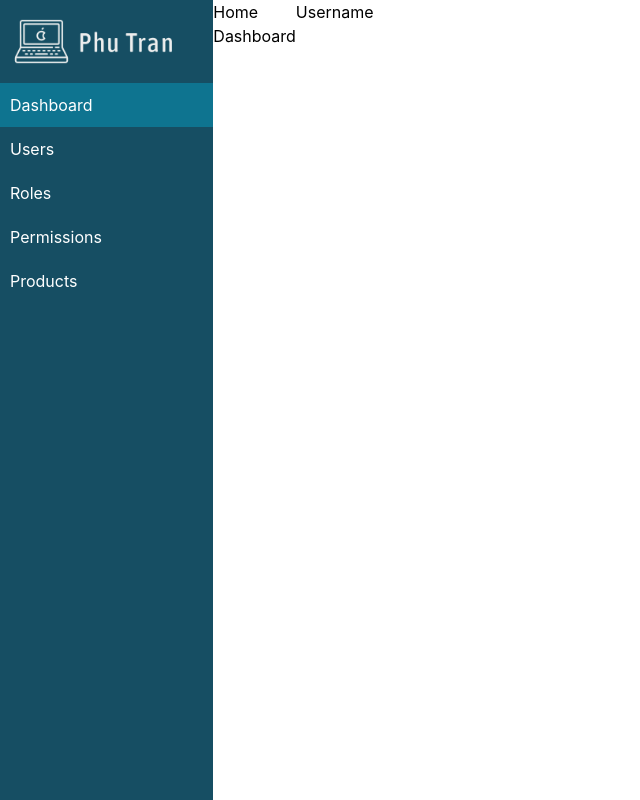
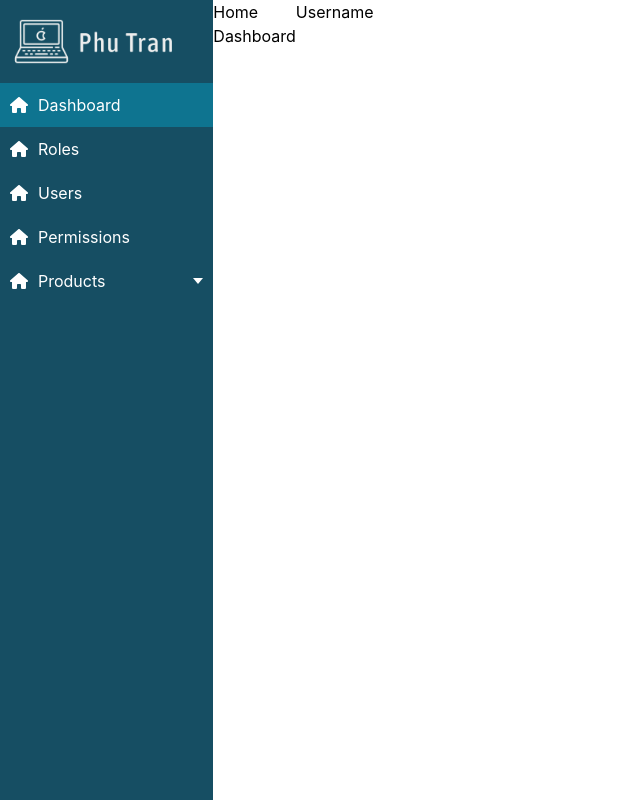
Before and after one commit to phutran2597/app, a Next.js app: page /home in a window 1280 px wide. Shown: the whole page, without its empty margins (0-640 px from the left). Built offline with nearby package versions, Linux system fonts and the light colour scheme.

Commit message:
Update sidebar

```diff
--- a/package.json
+++ b/package.json
@@ -9,6 +9,10 @@
     "lint": "next lint"
   },
   "dependencies": {
+    "@fortawesome/fontawesome-svg-core": "^6.1.1",
+    "@fortawesome/free-regular-svg-icons": "^6.1.1",
+    "@fortawesome/free-solid-svg-icons": "^6.1.1",
+    "@fortawesome/react-fontawesome": "^0.1.18",
     "lodash": "^4.17.21",
     "next": "12.1.4",
     "react": "18.0.0",
--- a/src/assets/css/style.scss
+++ b/src/assets/css/style.scss
@@ -18,3 +18,30 @@ a {
 * {
   box-sizing: border-box;
 }
+
+.sidebar{
+  &__nav{
+    a{
+      &.has-sub{
+        position:relative;
+        &:after{
+          content:'';
+          position:absolute;
+          top:50%;
+          right:10px;
+          width: 0;
+          height: 0;
+          border-style: solid;
+          border-width: 6px 5px 0 5px;
+          border-color: #fff transparent transparent transparent;
+          transform:translateY(-50%);
+        }
+        &.is-active{
+          &:after{
+            transform:translateY(-50%) scaleY(-1);
+          }
+        }
+      }
+    }
+  }
+}
--- /dev/null
+++ b/src/components/MenuItems.js
@@ -0,0 +1,64 @@
+import { FontAwesomeIcon } from '@fortawesome/react-fontawesome'
+import { fas } from '@fortawesome/free-solid-svg-icons'
+import { library } from '@fortawesome/fontawesome-svg-core'
+import { useRouter } from 'next/router'
+import Link from 'next/link'
+
+library.add(fas)
+
+const MenuItems = ({ items }) => {
+    const router = useRouter()
+
+    const handleMenuChange = (e) => {
+        e.preventDefault();
+        if(!e.target.classList.contains('has-sub')){
+            router.push(e.target.href)
+        }else{
+            let subMenu = e.target.nextElementSibling;
+            e.target.classList.toggle('is-active')
+            subMenu.classList.toggle('hidden');
+        }
+    }
+
+    const renderItem = (items, classes = "") => {
+        let sorted = items.sort((a, b) => a.position - b.position);
+        return (
+            <ul className={classes != '' ? classes : ''}>
+                {
+                    sorted.map((item) =>
+                        (
+                            <li key={item.name}>
+                                <Link href={item.path}>
+                                    <a className={"flex items-center p-2.5 text-white hover:bg-cyan-700"
+                                        + (router.asPath == item.path ? " bg-cyan-700" : '')
+                                        + (item.subMenu && item.subMenu.length > 0 ? " has-sub" : '')
+                                        }
+                                        onClick={handleMenuChange}
+                                        >
+                                        <span className="icon mr-3 w-4">
+                                            {item.icon && item.icon.length > 0 ? <FontAwesomeIcon icon={item.icon} /> : ''}
+                                        </span>
+                                        {item.name}
+                                    </a>
+                                </Link>
+                                {
+                                    item.subMenu && item.subMenu.length > 0 ?  renderItem(item.subMenu, 'sub-menu hidden pl-3') : ''
+                                }
+                            </li>
+                        )
+                    )
+                }
+            </ul>
+        )
+    }
+
+    return (
+        <>
+            {
+                renderItem(items)
+            }
+        </>
+    )
+}
+
+export default MenuItems
--- a/src/components/SideNav.js
+++ /dev/null
@@ -1,45 +0,0 @@
-const SideNav = ({ sideNavList: list}) => {
-    return (
-        <nav className="sidebar__nav">
-            <ul>
-                <li>
-                    <a href="" className="flex items-center p-2.5 text-white bg-cyan-700">
-                        <span className="icon"></span>
-                        Dashboard
-                    </a>
-                </li>
-                <li>
-                    <a href="" className="flex items-center p-2.5 text-white hover:bg-cyan-700">
-                        <span className="icon"></span>
-                        Users
-                    </a>
-                </li>
-                <li>
-                    <a href="" className="flex items-center p-2.5 text-white hover:bg-cyan-700">
-                        <span className="icon"></span>
-                        Roles
-                    </a>
-                </li>
-                <li>
-                    <a href="" className="flex items-center p-2.5 text-white hover:bg-cyan-700">
-                        <span className="icon"></span>
-                        Permissions
-                    </a>
-                </li>
-                <li>
-                    <a href="" className="flex items-center p-2.5 text-white hover:bg-cyan-700">
-                        <span className="icon"></span>
-                        Products
-                    </a>
-                    <ul>
-                        <li>
-                            <a href=""></a>
-                        </li>
-                    </ul>
-                </li>
-            </ul>
-        </nav>
-    )
-}
-
-export default SideNav
--- /dev/null
+++ b/src/components/SideNavbar.js
@@ -0,0 +1,9 @@
+const SideNavbar = ({ children }) => {
+    return (
+        <nav className="sidebar__nav">
+            {children}
+        </nav>
+    )
+}
+
+export default SideNavbar
--- a/src/views/home/HomePage.js
+++ b/src/views/home/HomePage.js
@@ -1,57 +1,64 @@
 import { useRouter } from "next/router";
 import Logo from "../../assets/images/logo.png";
-import SideNav from "../../components/SideNav";
+import MenuItems from "../../components/MenuItems";
+import SideNavbar from "../../components/SideNavbar";
 
 const HomePage = () => {
-    const sideNavList = [
+    const menuItems = [
         {
-            id: 1,
-            icon: '',
             path: '/home',
             name: 'Dashboard',
             position: 1,
-            parent: 0
+            parent: 0,
+            icon: 'fa-solid fa-house',
         },
         {
-            id: 2,
-            icon: '',
             path: '/users',
             name: 'Users',
-            position: 1,
-            parent: 0
+            position: 3,
+            parent: 0,
+            icon: 'fa-solid fa-house'
         },
         {
-            id: 3,
-            icon: '',
             path: '/roles',
             name: 'Roles',
-            position: 1,
-            parent: 0
+            position: 2,
+            parent: 0,
+            icon: 'fa-solid fa-house'
         },
         {
-            id: 4,
-            icon: '',
             path: '/permissions',
             name: 'Permissions',
-            position: 1,
-            parent: 0
+            position: 4,
+            parent: 0,
+            icon: 'fa-solid fa-house'
         },
         {
-            id: 5,
-            icon: '',
             path: '/products',
             name: 'Products',
-            position: 1,
-            parent: 0
-        },
-        {
-            id: 6,
-            icon: '',
-            path: '/products/1',
-            name: 'Product 1',
-            position: 1,
-            parent: 5
-        },
+            position: 5,
+            parent: 0,
+            child: true,
+            icon: 'fa-solid fa-house',
+            subMenu: [
+                {
+
+                    path: '/products/1',
+                    name: 'Product 1',
+                    position: 1,
+                    icon: '',
+                    subMenu: [
+                        {
+
+                            path: '/products/1/1',
+                            name: 'Product 1.1',
+                            position: 1,
+                            icon: ''
+                        }
+                    ]
+                }
+            ]
+        }
     ]
 
     return (
@@ -64,7 +71,9 @@ const HomePage = () => {
                                 <img src={Logo.src} alt="" />
                             </a>
                         </h1>
-                        <SideNav list={ sideNavList }/>
+                        <SideNavbar>
+                            <MenuItems items={menuItems} />
+                        </SideNavbar>
                     </div>
                 </div>
                 <div className="content h-screen w-5/6">
```
Also changed, not shown: 1 other file (tests, documents, lock files or other folders).
